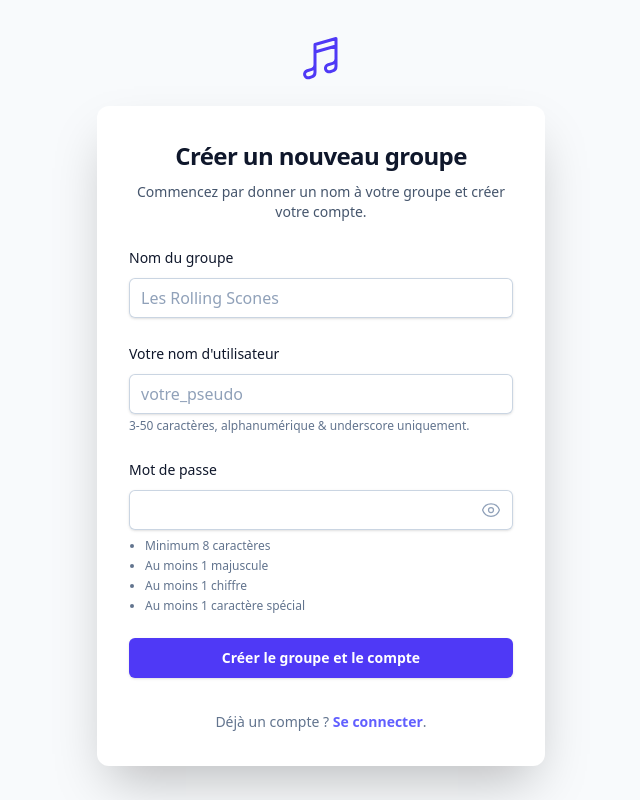
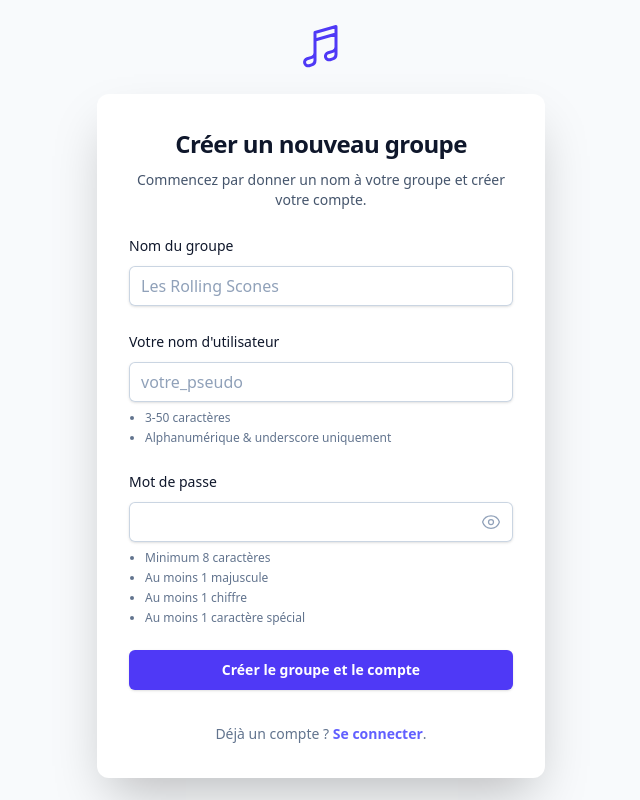
Before and after one commit to Doud75/Lister, a SvelteKit app in the folder frontend/: page /signup in a window 1280 px wide. Shown: the whole page, without its empty margins (319-959 px from the left). Built offline with nearby package versions, Linux system fonts and the light colour scheme.

Commit message:
fix : lint

```diff
--- a/frontend/src/routes/(auth)/signup/+page.svelte
+++ b/frontend/src/routes/(auth)/signup/+page.svelte
@@ -29,6 +29,9 @@
     let hasNumber = $derived(/[0-9]/.test(password));
     // eslint-disable-next-line no-useless-escape
     let hasSpecial = $derived(/[!@#$%^&*()_+\-=\[\]{};':"\\|,.<>\/?]/.test(password));
+
+    let usernameLengthValid = $derived(username.length >= 3 && username.length <= 50);
+    let usernamePatternValid = $derived(/^[a-zA-Z0-9_]+$/.test(username));
 
 </script>
 
@@ -64,9 +67,10 @@
             {#if form?.errors?.username}
                 <p class="text-sm text-red-500 font-medium">{form.errors.username}</p>
             {/if}
-            <p class="text-xs text-slate-500">
-                3-50 caractères, alphanumérique & underscore uniquement.
-            </p>
+            <ul class="text-xs text-slate-500 list-disc ml-4 space-y-1 mt-2">
+                <li class={usernameLengthValid ? 'text-teal-600 dark:text-teal-400' : ''}>3-50 caractères</li>
+                <li class={usernamePatternValid ? 'text-teal-600 dark:text-teal-400' : ''}>Alphanumérique & underscore uniquement</li>
+            </ul>
         </div>
 
         <div class="space-y-1">
```
